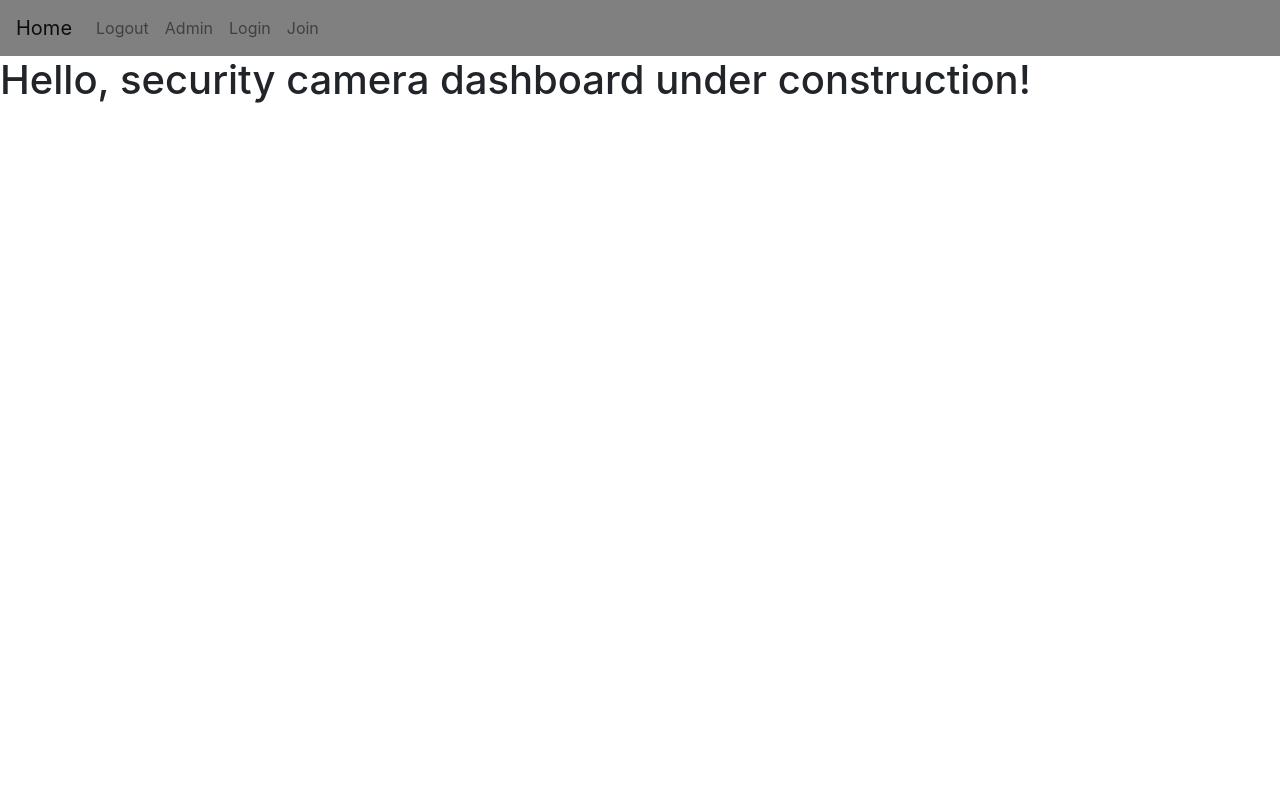
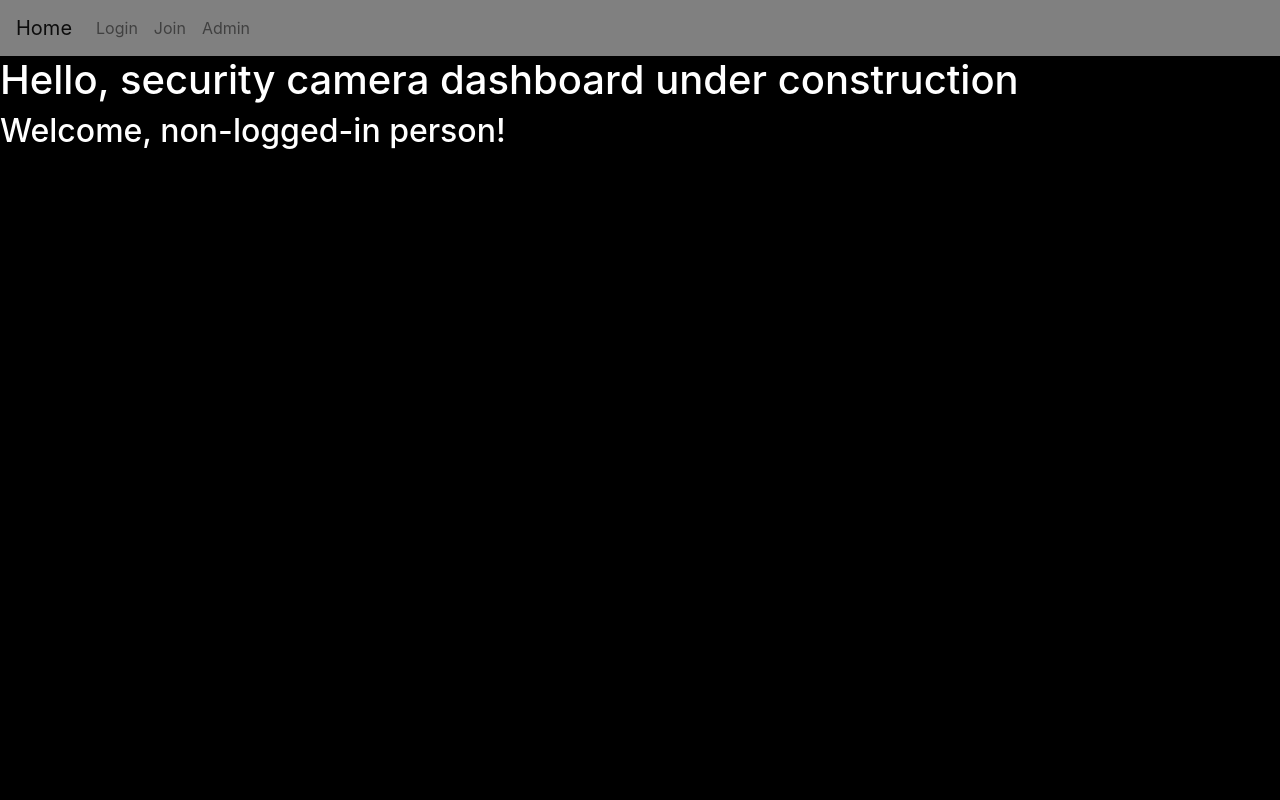
Before and after one commit to ChicoState/open-source-security-camera, a Django app: page / in a window 1280 px wide. Run offline with Django 3.2, Linux system fonts and the light colour scheme; parts of the project's set-up code (start-up, migrations or seed data) failed here and were passed over.

Commit message:
removed unused code and implemented some organizational changes.

```diff
--- /dev/null
+++ b/osCam/static/core/dash.css
@@ -0,0 +1,3 @@
+body {
+    background-color: rgb(0, 0, 0);
+    color: rgb(255, 255, 255);}
--- a/osCam/templates/core/home.html
+++ b/osCam/templates/core/home.html
@@ -1,14 +1,21 @@
 <html>
-
     <head>
         {% load static %}
         {% include "core/bootstrap.html" %}
-
+        <link rel="stylesheet" href="{% static 'core/dash.css' %}">
     </head>
 
+    {% include "core/navigation.html" %}
+
     <body>
-        {% include "core/navigation.html" %}
+        <h1>Hello, security camera dashboard under construction</h1>
+        {% if user.is_authenticated %}
+            <h2>Welcome, {{ user.username }}!</h2>
+        {% elif user.is_anonymous %}
+            <h2>Welcome, non-logged-in person!</h2>
+        {% else %}
+            <h2>Welcome, stranger!</h2>
+        {% endif %}
 
-        <h1>Hello, security camera dashboard under construction!</h1>
     </body>
 </html>
--- a/osCam/templates/core/navigation.html
+++ b/osCam/templates/core/navigation.html
@@ -1,17 +1,18 @@
 <nav class="navbar navbar-expand-md navbar-light " style="background-color: grey;">
     <a class="navbar-brand " href="/">Home </a>
       <ul class="navbar-nav mr-auto ">
-          <li>
-            <a class="nav-link" href="/logout/">Logout</a>
-          </li>
-          <li class="nav-item">
-            <a class="nav-link" href="/admin" target="_blank">Admin </a>
-          </li>
           <li>
             <a class="nav-link" href="/login/">Login  </a>
           </li>
           <li>
             <a class="nav-link" href="/join/">Join  </a>
           </li>
-
+          {% if user.is_authenticated %}
+          <li>
+            <a class="nav-link" href="/logout/">Logout</a>
+          </li>
+          {% endif %}
+          <li class="nav-item">
+            <a class="nav-link" href="/admin" target="_blank">Admin </a>
+          </li>
   </nav>
--- a/osCam/templates/user/login.html
+++ b/osCam/templates/user/login.html
@@ -14,7 +14,7 @@
             <tr><td>
               <input type="submit" class="btn btn-primary" value = "Login"/>
             </td></tr>
-            <!-- <tr><td>Click <a href="/join">here</a> to join.</td></tr> -->
+            <tr><td>Click <a href="/join">here</a> to register.</td></tr>
           </table>
         </form>
       </div>
--- a/osCam/user/forms.py
+++ b/osCam/user/forms.py
@@ -1,4 +1,3 @@
-from django.contrib.auth import default_app_config
 from django.db.models.fields import NullBooleanField
 from core.models import *
 from django import forms
@@ -6,7 +5,6 @@ from django.core import validators
 from django.contrib.auth.models import User
 from crispy_forms.layout import Field, Layout, Div, HTML, ButtonHolder, Submit
 from crispy_forms.helper import FormHelper
-
 
 class JoinForm(forms.ModelForm):
     password = forms.CharField(widget=forms.PasswordInput(attrs={'autocomplete': 'new-password'}))
```
Also changed, not shown: osCam/core/forms.py (+5 -6 lines).
